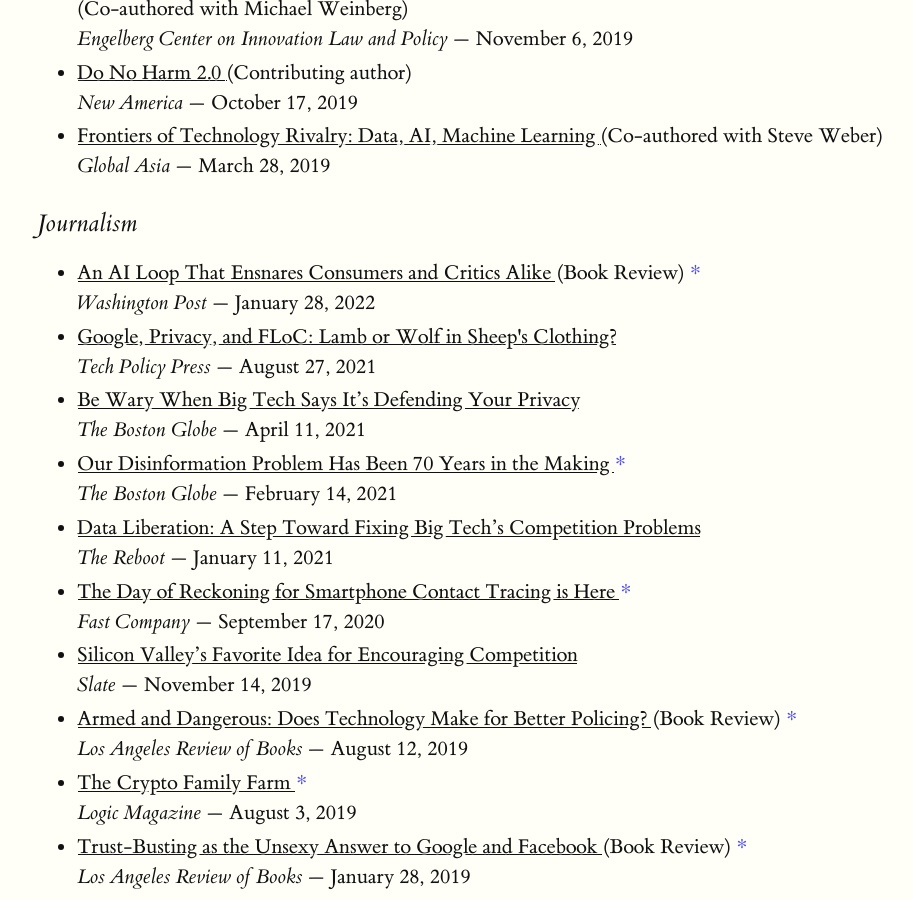
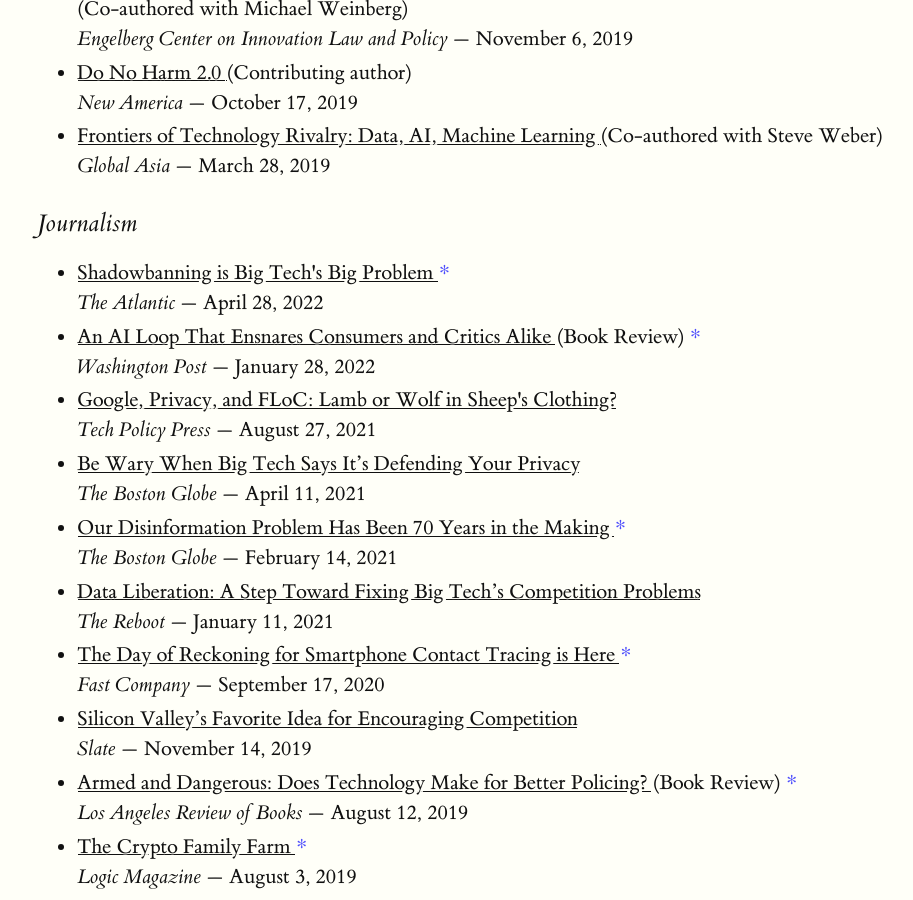
Before and after one commit to gajeam/gajeam.github.io, a Jekyll site: the page built from index.html, in a window 1280 px wide and 900 px high, scrolled down 1045 px. Shown: the whole window, without its empty margins (91-1004 px from the left). Built offline with Jekyll 4.4.1, drawn with Linux system fonts in a browser that asks for light colours.

Commit message:
Added Atlantic article

```diff
--- a/_data/links.yaml
+++ b/_data/links.yaml
@@ -53,6 +53,11 @@
         fave: false
   - title: "Journalism"
     list:
+      - name: "Shadowbanning is Big Tech's Big Problem"
+        publisher: The Atlantic
+        link: https://www.theatlantic.com/technology/archive/2022/04/social-media-shadowbans-tiktok-twitter/629702/
+        date: April 28, 2022
+        fave: true
       - name: "An AI Loop That Ensnares Consumers and Critics Alike"
         publisher: Washington Post
         link: https://www.washingtonpost.com/outlook/2022/01/28/an-ai-loop-that-ensnares-consumers-critics-alike/
```
